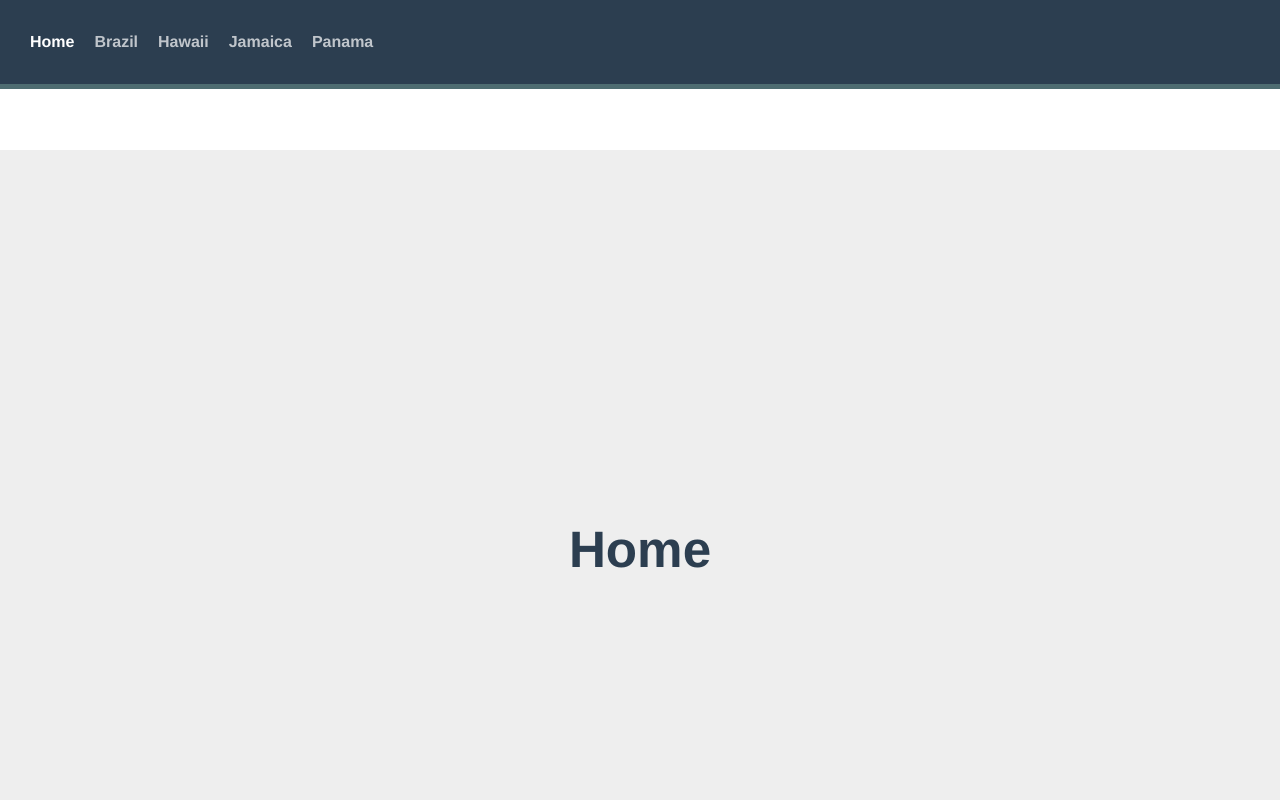
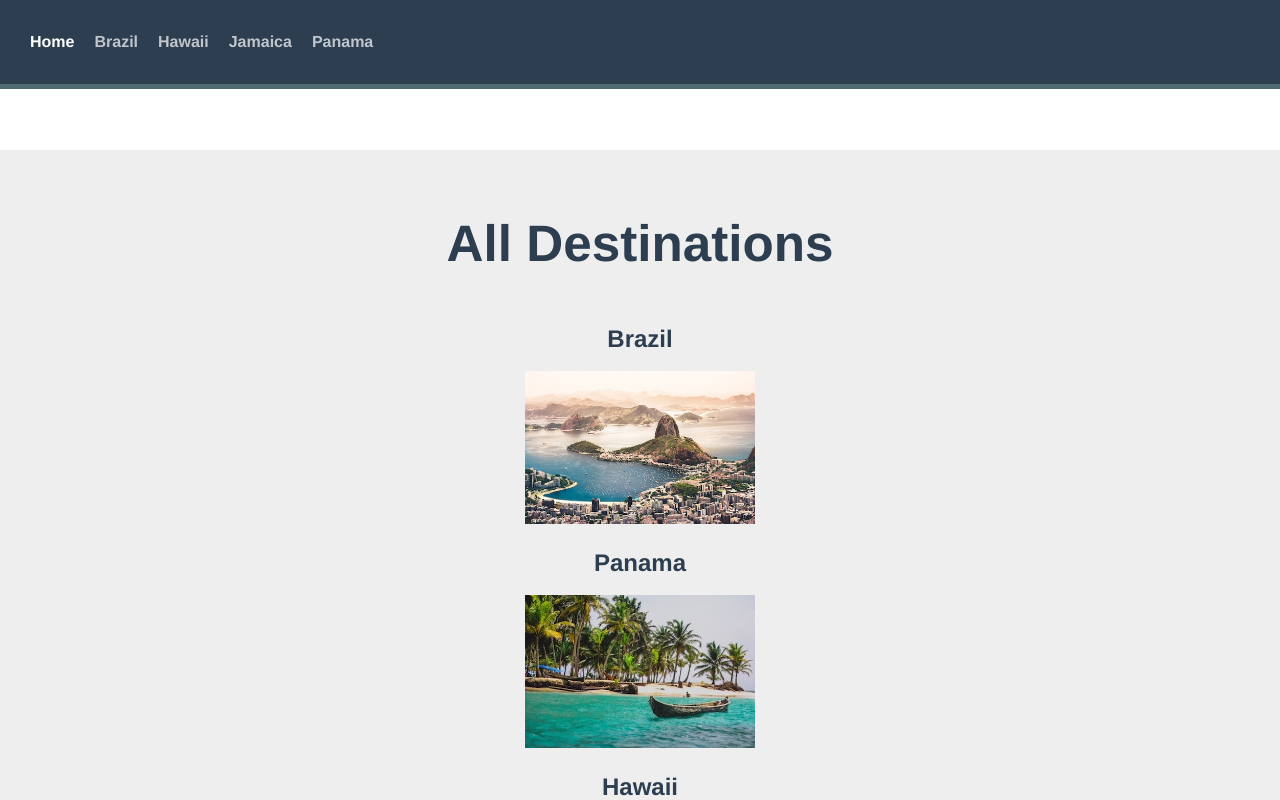
Before and after one commit to GabFiterman/Travel-App, a Vue app: page / in a window 1280 px wide. Shown: the top 800 px of the page. Built offline with nearby package versions, Linux system fonts and the light colour scheme; the HTML template or start-up script is replaced by a standard one.

Commit message:
LazyLoad on router

```diff
--- a/router/index.js
+++ b/router/index.js
@@ -1,17 +1,32 @@
 import { createRouter, createWebHistory } from 'vue-router';
 import Home from '../src/views/Home.vue'
-import About from '../src/views/About.vue';
-import Brazil from '../src/views/Brazil.vue'
-import Hawaii from '../src/views/Hawaii.vue'
-import Jamaica from '../src/views/Jamaica.vue'
-import Panama from '../src/views/Panama.vue'
 
 const routes = [
     { path: '/', name: 'Home', component: Home },
-    { path: '/Brazil', name: 'Brazil', component: Brazil },
-    { path: '/Hawaii', name: 'Hawaii', component: Hawaii },
-    { path: '/Jamaica', name: 'Jamaica', component: Jamaica },
-    { path: '/Panama', name: 'Panama', component: Panama }
+    {
+        path: '/Brazil',
+        name: 'Brazil',
+        component: () =>
+            import ('../src/views/Brazil.vue')
+    },
+    {
+        path: '/Hawaii',
+        name: 'Hawaii',
+        component: () =>
+            import ('../src/views/Hawaii.vue')
+    },
+    {
+        path: '/Jamaica',
+        name: 'Jamaica',
+        component: () =>
+            import ('../src/views/Jamaica.vue')
+    },
+    {
+        path: '/Panama',
+        name: 'Panama',
+        component: () =>
+            import ('../src/views/Panama.vue')
+    }
 ];
 
 const router = createRouter({
--- a/src/App.vue
+++ b/src/App.vue
@@ -18,4 +18,5 @@
 
 <style>
 @import './assets/main.css';
+
 </style>
--- a/src/main.js
+++ b/src/main.js
@@ -1,6 +1,6 @@
 import { createApp } from 'vue';
 import { createRouter, createWebHistory } from 'vue-router';
-import './style.css';
+import './style.css'
 import App from './App.vue';
 import router from '../router/index.js';
 
--- a/src/views/Brazil.vue
+++ b/src/views/Brazil.vue
@@ -1,5 +1,5 @@
 <template>
-<div class="Brazil">
+<div class="name Brazil">
     <h1>Brazil</h1>
 </div>
 </template>
@@ -7,5 +7,13 @@
 <script>
 export default{
     name: 'Brazil',
+
 }
 </script>
+
+<style scoped>
+.Brazil{
+    color: white;
+    background-color: green;
+}
+</style>
--- a/src/views/Hawaii.vue
+++ b/src/views/Hawaii.vue
@@ -1,5 +1,5 @@
 <template>
-<div class="Hawaii">
+<div class="name Hawaii">
     <h1>Hawaii</h1>
 </div>
 </template>
@@ -9,3 +9,10 @@ export default{
     name: 'Hawaii',
 }
 </script>
+
+<style scoped>
+.Hawaii{
+    color: white;
+    background-color: lightseagreen;
+}
+</style>
--- a/src/views/Home.vue
+++ b/src/views/Home.vue
@@ -1,15 +1,32 @@
 <template>
-    <div class="Home">
-        <h1>Home</h1>
+    <div class="home">
+        <h1>All Destinations</h1>
+        <div class="destinations"></div>
+        <router-link
+            v-for="destination in destinations"
+            :key="destination.id"
+            :to="destination.slug"
+        >
+        <h2>{{destination.name}}</h2>
+        <img :src="`/images/${destination.image}`" :alt="destination.name" />
+        </router-link>
     </div>
 </template>
 
 <script>
+import sourceData from '../..//data.json';
 export default{
     name: 'Home',
+    data(){
+        return{
+            destinations: sourceData.destinations
+        };
+    },
 }
 </script>
 
-<style>
-
+<style scoped>
+.destinations{
+    display: flex;
+}
 </style>
--- a/src/views/Jamaica.vue
+++ b/src/views/Jamaica.vue
@@ -1,5 +1,5 @@
 <template>
-<div class="Jamaica">
+<div class="name Jamaica">
     <h1>Jamaica</h1>
 </div>
 </template>
@@ -9,3 +9,10 @@ export default{
     name: 'Jamaica',
 }
 </script>
+
+<style scoped>
+.Jamaica{
+    color: white;
+    background-color: darkred;
+}
+</style>
--- a/src/views/Panama.vue
+++ b/src/views/Panama.vue
@@ -1,5 +1,5 @@
 <template>
-<div class="Panama">
+<div class="name Panama">
     <h1>Panama</h1>
 </div>
 </template>
@@ -9,3 +9,10 @@ export default{
     name: 'Panama',
 }
 </script>
+
+<style scoped>
+.Panama{
+    color: white;
+    background-color: violet;
+}
+</style>
```
Lines whose indentation alone changed are shown as unchanged.
